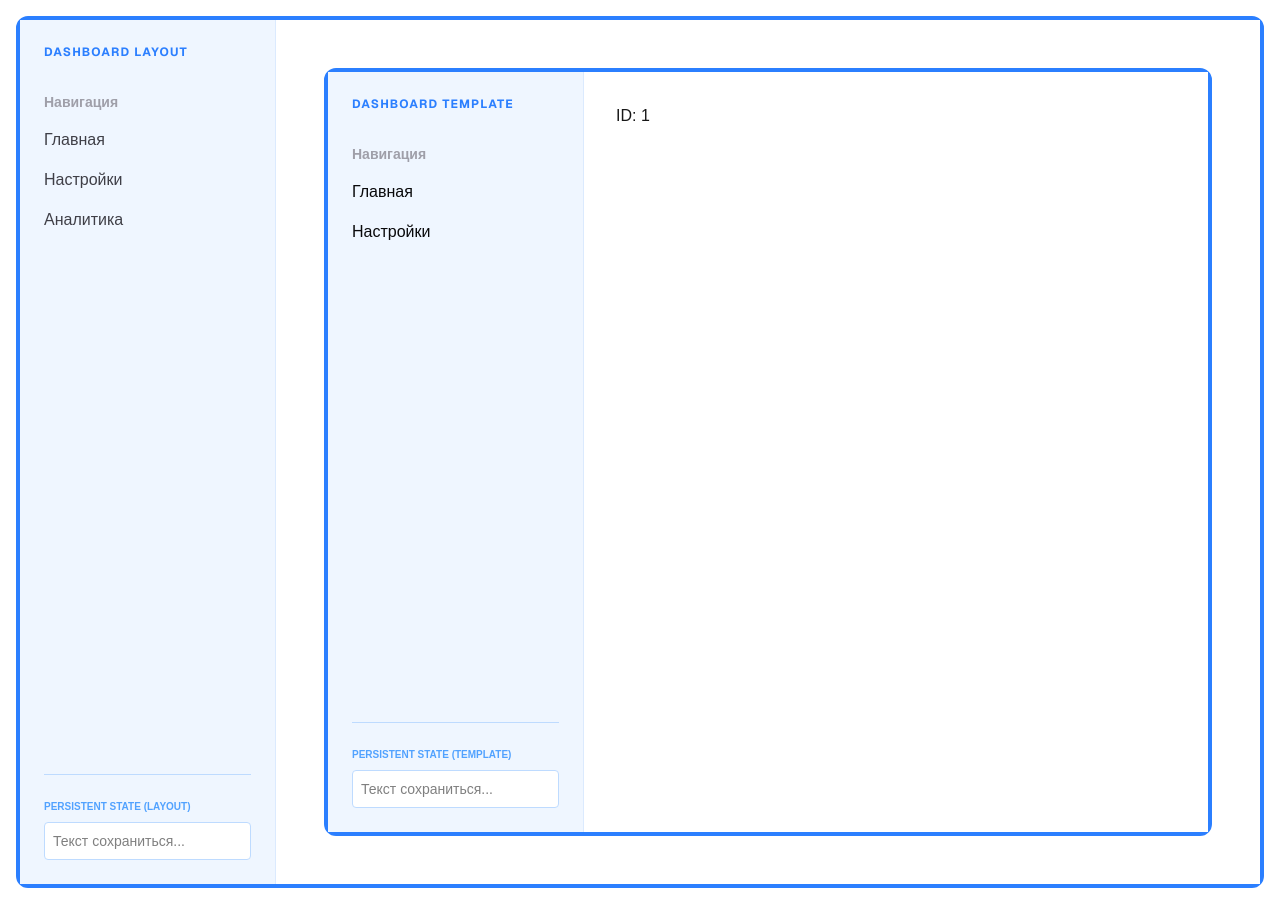
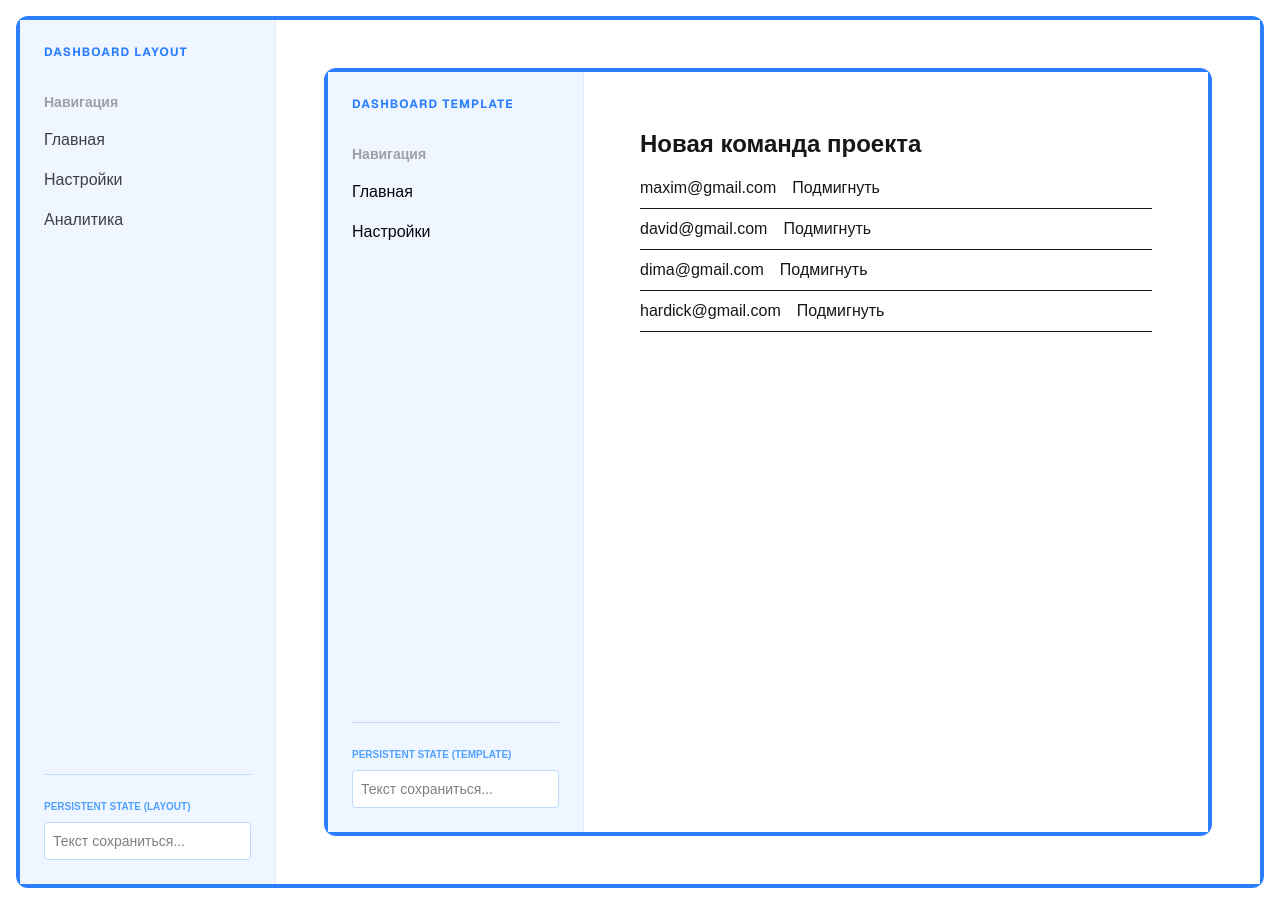
Before and after one commit to DimitryLenchevsky/nextjs-practice, a Next.js app in the folder nextjs/: page /dashboard/users/1 in a window 1280 px wide. Built offline with nearby package versions, Linux system fonts and the light colour scheme.

Commit message:
users-page

```diff
--- a/nextjs/src/app/dashboard/users/[id]/page.tsx
+++ b/nextjs/src/app/dashboard/users/[id]/page.tsx
@@ -1,9 +1,22 @@
-interface UserPageProps {
-  params: Promise<{ id: string }>;
+import { WinkButton } from "@/src/components/wink-button";
+import { db } from "@/src/lib/db";
+
+export default async function UsersPage() {
+  const users = await db.query.users.findMany();
+  return (
+    <div className="p-6">
+      <h1 className="text-2xl font-bold mb-4">
+        Новая команда проекта
+      </h1>
+      <ul className="space-y-2">
+        {users.map((user) => (
+          <li key={user.id} className="border-b pb-2">
+            <span className="font-medium">{user.email}</span>
+
+            <WinkButton name={user.name} />
+          </li>
+        ))}
+      </ul>
+    </div>
+  );
 }
-
-export default async function UserPage({ params }: UserPageProps) {
-  const { id } = await params;
-
-  return <div>ID: {id}</div>;
-}
--- /dev/null
+++ b/nextjs/src/components/wink-button.tsx
@@ -0,0 +1,9 @@
+"use client";
+
+export function WinkButton({ name }: { name: string }) {
+  return (
+    <button onClick={() => alert(`Вы подмигнули ${name}!`)} className="ml-4">
+      Подмигнуть
+    </button>
+  );
+}
--- a/nextjs/src/lib/db.ts
+++ b/nextjs/src/lib/db.ts
@@ -1,11 +1,10 @@
 import "server-only";
 
 const MOCK_USERS = [
-  { id: 1, name: "Артем", email: "artem@gmail.com" },
-  { id: 2, name: "Арина", email: "aryna@gmail.com" },
-  { id: 3, name: "Никита", email: "nikita@gmail.com" },
-  { id: 4, name: "Дима", email: "dima@gmail.com" },
-  { id: 5, name: "Света", email: "sveta@gmail.com" },
+  { id: 1, name: "Максим Корхов", email: "maxim@gmail.com" },
+  { id: 2, name: "Давид Тсофин", email: "david@gmail.com" },
+  { id: 3, name: "Дима Карпик", email: "dima@gmail.com" },
+  { id: 4, name: "Хардик Хардиков", email: "hardick@gmail.com" },
 ];
 
 export const db = {
```
